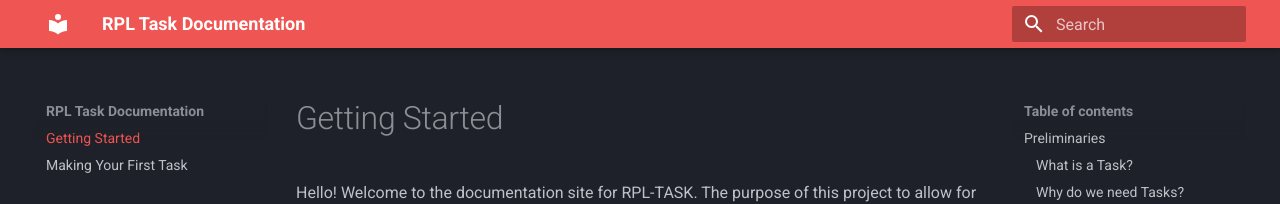
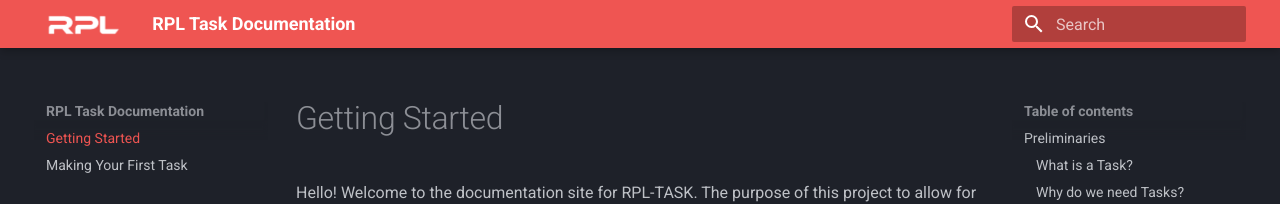
Before and after one commit to rocketproplab/rpl-task, an MkDocs documentation site: the page built from docs/index.md, in a window 1280 px wide. Shown: the top 204 px of the page. Built offline with MkDocs 1.6.1 and Material for MkDocs 9.7.7, drawn with Linux system fonts in a browser that asks for light colours.

Commit message:
added logo

```diff
--- a/mkdocs.yml
+++ b/mkdocs.yml
@@ -1,5 +1,6 @@
 site_name: RPL Task Documentation
 theme:
+  logo: logo3.png
   name: material
   language: en
   features:
```
Also changed, not shown: docs/logo.png (added), docs/logo2.png (added), docs/logo3.png (added).
